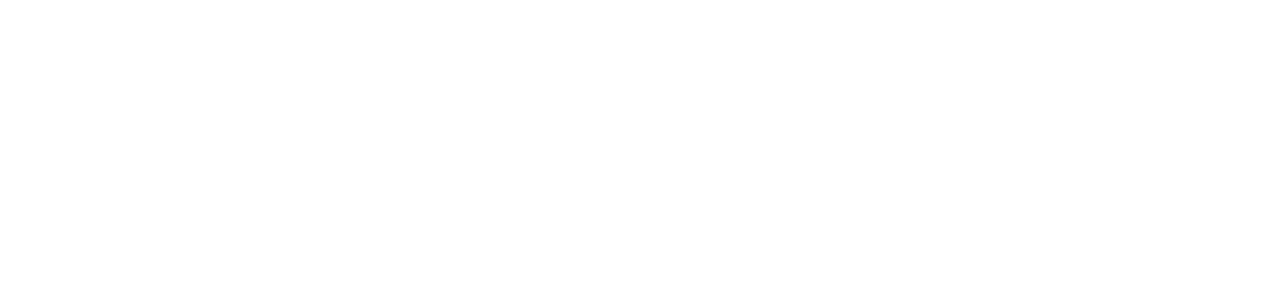
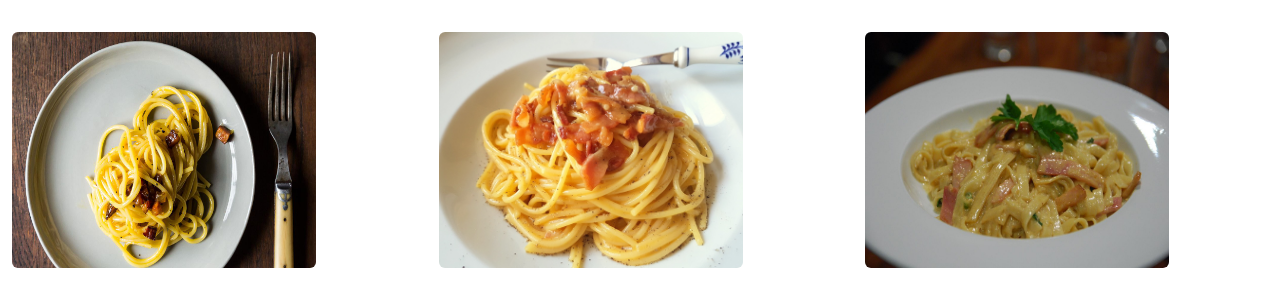
Before and after one commit to mRichardson8/Food_website, a plain HTML site: page index.html in a window 1280 px wide. Drawn offline with nearby package versions, Linux system fonts and the light colour scheme.

Commit message:
add images and display them in homepage

```diff
--- a/index.html
+++ b/index.html
@@ -17,7 +17,19 @@
     </nav>
    </header>
    <main>
-
+        <div class="container-fluid mt-3">
+            <div class="row">
+                <div class="col">
+                    <img src="spaghetti1.jpg" class="rounded" width="304" height="236" alt="">
+                </div>
+                <div class="col">
+                    <img src="spaghetti2.jpg" class="rounded" width="304" height="236" alt="">
+                </div>
+                <div class="col">
+                    <img src="spaghetti3.jpg" class="rounded" width="304" height="236" alt="">
+                </div>
+            </div>
+        </div>
    </main>
 
     <script src="https://cdn.jsdelivr.net/npm/bootstrap@5.2.0-beta1/dist/js/bootstrap.bundle.min.js" integrity="sha384-pprn3073KE6tl6bjs2QrFaJGz5/SUsLqktiwsUTF55Jfv3qYSDhgCecCxMW52nD2" crossorigin="anonymous"></script>
```
Also changed, not shown: spaghetti1.jpg (added), spaghetti2.jpg (added), spaghetti3.jpg (added).
